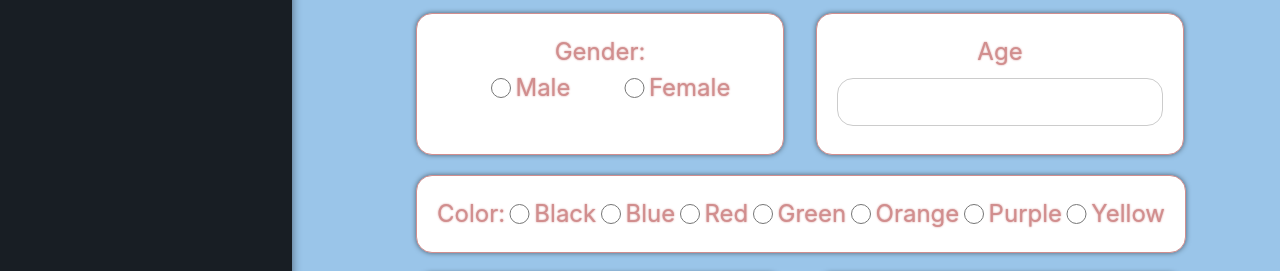
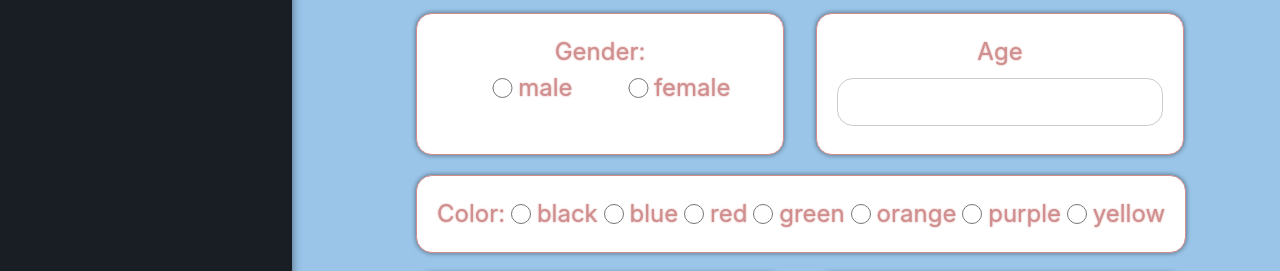
Before and after one commit to NourdotSiwar/VigilanteCrew, a React (Vite) app: page /create in a window 1280 px wide. Shown: the part 524-795 px from the top of the page. Built offline with nearby package versions, Linux system fonts and the light colour scheme.

Commit message:
finished EditCrew.jsx

```diff
--- a/src/pages/CreateCrew.jsx
+++ b/src/pages/CreateCrew.jsx
@@ -43,13 +43,13 @@ const CreateCrew = () => {
         console.log('Error inserting data:', error);
         }
 
-        //window.location = "/gallery";
+        window.location = "/gallery";
     }
 
     return (
         <div className='CreateCrewDiv'>
             <img className="Logo" src={logos} alt="Vigilante Crew Logo" />
-            <form>
+            <form onSubmit={createPost}>
 
             <div className='cardNames'>
             <div className='cardName'>
@@ -68,9 +68,9 @@ const CreateCrew = () => {
             <label>Gender:</label>
             <div className='choicesGender'>
             <input type="radio" id="genderM" name="gender" value="male"/>
-            <label htmlFor="genderM">Male</label>
+            <label htmlFor="genderM">male</label>
             <input type="radio" id="genderF" name="gender" value="female"/>
-            <label htmlFor="genderF">Female</label>
+            <label htmlFor="genderF">female</label>
             </div>
             </div>
 
@@ -84,19 +84,19 @@ const CreateCrew = () => {
 
         <label>Color:</label>
         <input type="radio" id="black" name="color" value="black" />
-        <label htmlFor="black">Black</label>
+        <label htmlFor="black">black</label>
         <input type="radio" id="blue" name="color" value="blue"/>
-        <label htmlFor="blue">Blue</label>
+        <label htmlFor="blue">blue</label>
         <input type="radio" id="red" name="color" value="red"/>
-        <label htmlFor="red">Red</label>
+        <label htmlFor="red">red</label>
         <input type="radio" id="green" name="color" value="green"/>
-        <label htmlFor="green">Green</label>
+        <label htmlFor="green">green</label>
         <input type="radio" id="orange" name="color" value="orange"/>
-        <label htmlFor="orange">Orange</label>
+        <label htmlFor="orange">orange</label>
         <input type="radio" id="purple" name="color" value="purple"/>
-        <label htmlFor="purple">Purple</label>
+        <label htmlFor="purple">purple</label>
         <input type="radio" id="yellow" name="color" value="yellow"/>
-        <label htmlFor="yellow">Yellow</label>
+        <label htmlFor="yellow">yellow</label>
 
         </div>
 
--- a/src/pages/CrewGallery.jsx
+++ b/src/pages/CrewGallery.jsx
@@ -34,14 +34,12 @@ const CrewGallery = () => {
 
                     <Link to={`/edit/${post.id}`}><button className='CrewGalleryCardButtons'>Edit</button></Link>
                 </div>
-
-
                 ) :
                 (
                   <div>
                       <h1>Your Crew is Empty!</h1>
                       <h2><Link style={{color: 'white', textShadow: '0 0 2px white'}}
-                       to="/create">Create a Vigilante Here</Link></h2>
+                       to={'/create'}> Create a Vigilante Here</Link></h2>
                   </div>
               )}
 
--- a/src/pages/EditCrew.css
+++ b/src/pages/EditCrew.css
@@ -0,0 +1,112 @@
+.Logo{
+      width: 30rem;
+      height: 15rem;
+      margin-top: 2rem;
+      margin-bottom: 2rem;
+}
+
+.CreateCrewDiv{
+      width: 50rem;
+      flex: display;
+      flex-direction: column;
+      align-items: center;
+      justify-content: center;
+      margin-left: 20rem;
+      border-radius: 1rem;
+      margin-top: 2rem;
+      font-size: large;
+}
+
+/* make a card for each element*/
+.cardName, .cardCodeName, .cardColor, .cardGender,
+.cardAbility, .cardWeapon, .cardAge {
+      background-color: #ffffff;
+      border-radius: 5px;
+      box-shadow: 0px 0px 5px 0px rgba(0, 0, 0, 0.5);
+      padding: 20px;
+      margin-bottom: 20px;
+      width: 100%;
+      margin-left: 1rem;
+      margin-right: 1rem;
+      border: 1px solid #d18e8e;
+      border-radius: 1rem;
+}
+
+input {
+      width: 100%;
+      padding: 12px 20px;
+      margin: 8px 0;
+      box-sizing: border-box;
+      border: 1px solid #ccc;
+      -webkit-transition: 0.5s;
+      transition: 0.5s;
+      outline: none;
+      border-radius: 1rem;
+      text-align: center;
+}
+
+label {
+      font-size: 1.5rem;
+}
+
+.cardNames{
+      display: flex;
+      flex-direction: row;
+      justify-content: space-between;
+}
+
+.cardColor{
+      width: 91%;
+      display: flex;
+      flex-direction: row;
+}
+
+.cardInfo{
+      display: flex;
+      flex-direction: row;
+      justify-content: space-between;
+}
+
+.cardMains{
+      display: flex;
+      flex-direction: row;
+      justify-content: space-between;
+}
+
+.choicesGender{
+      display: flex;
+      flex-direction: row;
+      justify-content: space-between;
+      padding-right: 10%;
+}
+
+.choicesGender input {
+      margin-left: 50px;
+}
+
+.submitBtn{
+      color: black;
+      background-color: white;
+      width: 50%;
+      height: 3rem;
+      border-radius: 1rem;
+      border: 1px solid #d18e8e;
+      font-size: 1.3rem;
+      text-shadow: 0px 0px 2px #d18e8e;
+}
+
+.submitBtn:hover{
+      background-color: #d18e8e;
+      color: white;
+      cursor: pointer;
+}
+
+label {
+      color: #d18e8e;
+      text-shadow: 0px 0px 2px #d18e8e;
+}
+
+input {
+      color: black;
+      font-size: 1.2rem;
+}
--- a/src/pages/EditCrew.jsx
+++ b/src/pages/EditCrew.jsx
@@ -2,6 +2,7 @@ import React from 'react';
 import { useParams } from 'react-router-dom';
 import './EditCrew.css'
 import { supabase } from '../client'
+import logos from "../images/logos.png";
 
 const EditCrew = () => {
 
@@ -11,7 +12,7 @@ const EditCrew = () => {
     React.useEffect(() => {
         const fetchPost = async () => {
             const {data} = await supabase
-            .from('Posts')
+            .from('members')
             .select()
             .eq('id', id)
 
@@ -25,10 +26,14 @@ const EditCrew = () => {
     const updatePost = async (e) => {
         e.preventDefault();
 
-        await supabase.from('Posts').update({
-            title: post.title,
-            author: post.author,
-            description: post.description
+        await supabase.from('members').update({
+            name: post.name,
+            codename: post.codename,
+            color: post.color,
+            gender: post.gender,
+            main_ability: post.main_ability,
+            main_weapon: post.main_weapon,
+            age: post.age,
         }).eq('id', id);
 
         window.location = '/edit/' + id;
@@ -37,7 +42,7 @@ const EditCrew = () => {
     const deletePost = async (e) => {
         e.preventDefault();
 
-        await supabase.from('Posts').delete().eq('id', id);
+        await supabase.from('members').delete().eq('id', id);
 
         window.location = '/gallery';
     }
@@ -47,23 +52,100 @@ const EditCrew = () => {
     }
 
     return (
-        <div>
-            <form onSubmit={updatePost}>
-                <label for="title">Title</label> <br />
-                <input type="text" id="title" name="title" value={post.title} onChange={(e) => setPost({...post, title: e.target.value})}/> <br/>
 
-                <label for="author">Author</label><br />
-                <input type="text" id="author" name="author" value={post.author} onChange={(e) => setPost({...post, author: e.target.value})} /><br />
+            <div className='CreateCrewDiv'>
+            <img className="Logo" src={logos} alt="Vigilante Crew Logo" />
+
+            <br></br>
+            <div className='CharacterInformation'>
+            <h2>Character Information</h2>
+            <h3>
+                Name: <span className='colorSpan'>{post.name}</span>
+                <br></br>
+                Code Name: <span className='colorSpan'>{post.codename}</span>
+                <br></br>
+                Color: <span className='colorSpan'>{post.color}
+                </span>
+                <br></br>
+                Gender: <span className='colorSpan'>{post.gender}</span>
+                <br></br>
+                Age: <span className='colorSpan'>{post.age}</span>
+                <br></br>
+                Main Ability: <span className='colorSpan'>{post.main_ability}</span>
+                <br></br>
+                Main Weapon: <span className='colorSpan'>{post.main_weapon}</span>
+            </h3>
+            </div>
+            <br></br>
+
+            <form >
+            <div className='cardNames'>
+            <div className='cardName'>
+            <label htmlFor="name">Name</label>
+            <input type="text" id="name" name="name" value={post.name} onChange={(e) => setPost({...post, name: e.target.value})} />
+            </div>
+
+            <div className='cardCodeName'>
+            <label htmlFor="codeName">Code Name</label>
+            <input type="text" id="codeName" name="codeName" value={post.codename} onChange={(e) => setPost({...post, codename: e.target.value})} />
+            </div>
+            </div>
+
+            <div className='cardInfo'>
+            <div className='cardGender'>
+            <label>Gender:</label>
+            <div className='choicesGender'>
+            <input type="radio" id="genderM" name="gender" value="Male" checked={post.gender === 'male'} onChange={(e) => setPost({...post, gender:e.target.value})}/>
+            <label htmlFor="genderM">male</label>
+            <input type="radio" id="genderF" name="gender" value="female" checked={post.gender === 'female'} onChange={(e) => setPost({...post, gender:e.target.value})} />
+            <label htmlFor="genderF">female</label>
+            </div>
+            </div>
+
+
+
+            <div className='cardAge'>
+            <input type="text" id="age" name="age" value={post.age} onChange={(e) => setPost({...post, age: e.target.value})} />
+            </div>
+            </div>
+
+            <div className='cardColor'>
+            <label>Color:</label>
+            <input type="radio" id="black" name="color" value="black" checked={post.color === 'black'} onChange={(e) => setPost({...post, color: e.target.value})} />
+            <label htmlFor="black">black</label>
+            <input type="radio" id="blue" name="color" value="blue" checked={post.color === 'blue'} onChange={(e) => setPost({...post, color: e.target.value})} />
+            <label htmlFor="blue">blue</label>
+            <input type="radio" id="red" name="color" value="red" checked={post.color === 'red'} onChange={(e) => setPost({...post, color: e.target.value})} />
+            <label htmlFor="red">red</label>
+            <input type="radio" id="green" name="color" value="green" checked={post.color === 'green'} onChange={(e) => setPost({...post, color: e.target.value})} />
+            <label htmlFor="green">green</label>
+            <input type="radio" id="orange" name="color" value="orange" checked={post.color === 'orange'} onChange={(e) => setPost({...post, color: e.target.value})} />
+            <label htmlFor="orange">orange</label>
+            <input type="radio" id="purple" name="color" value="purple" checked={post.color === 'purple'} onChange={(e) => setPost({...post, color: e.target.value})} />
+            <label htmlFor="purple">purple</label>
+            </div>
+
+
+
+            <div className='cardMains'>
+
+            <div className='cardAbility'>
+            <label htmlFor="mainAbility">Main Ability</label>
+            <input type="text" id="mainAbility" name="mainAbility" value={post.main_ability} onChange={(e) => setPost({...post, main_ability: e.target.value})} />
+            </div>
+
+            <div className='cardWeapon'>
+            <label htmlFor="mainWeapon">Main Weapon</label>
+            <input type="text" id="mainWeapon" name="mainWeapon" value={post.main_weapon} onChange={(e) => setPost({...post, main_weapon: e.target.value})} />
+            </div>
+            </div>
+
                 <br/>
+                <button className='updateBtn' onClick={updatePost}>Update Post</button>
+            </form>
 
-                <label for="description">Description</label><br />
-                <textarea rows="5" cols="50" id="description" value={post.description} onChange={(e) => setPost({...post, description: e.target.value})}>
-                </textarea>
-                <br/>
-                <input type="submit" value="Submit" />
-                <button className="deleteButton" onClick={deletePost}>Delete</button>
-            </form>
-        </div>
+            <button className='deleteBtn' onClick={deletePost}>Delete Post</button>
+</div>
     )
 }
 
```
